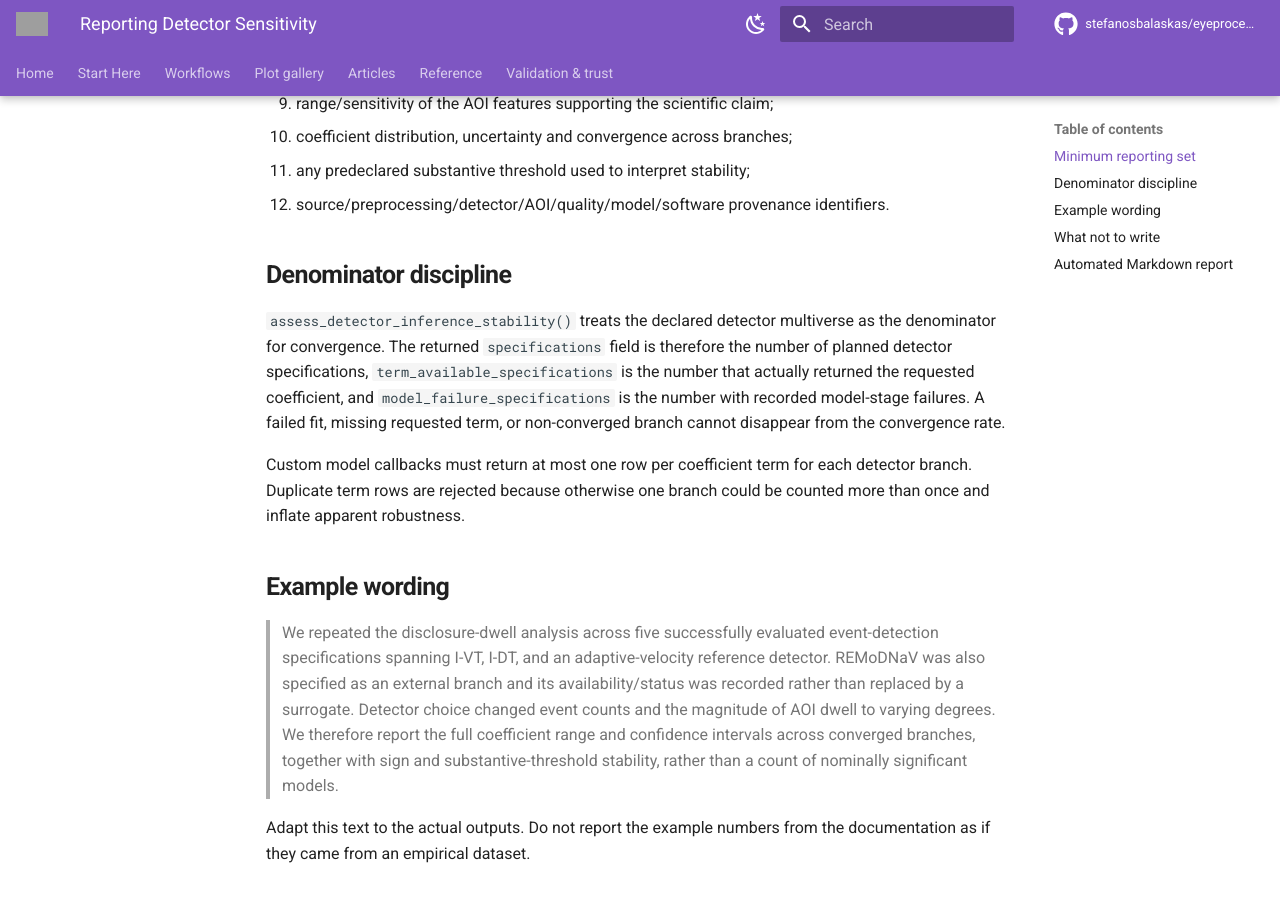
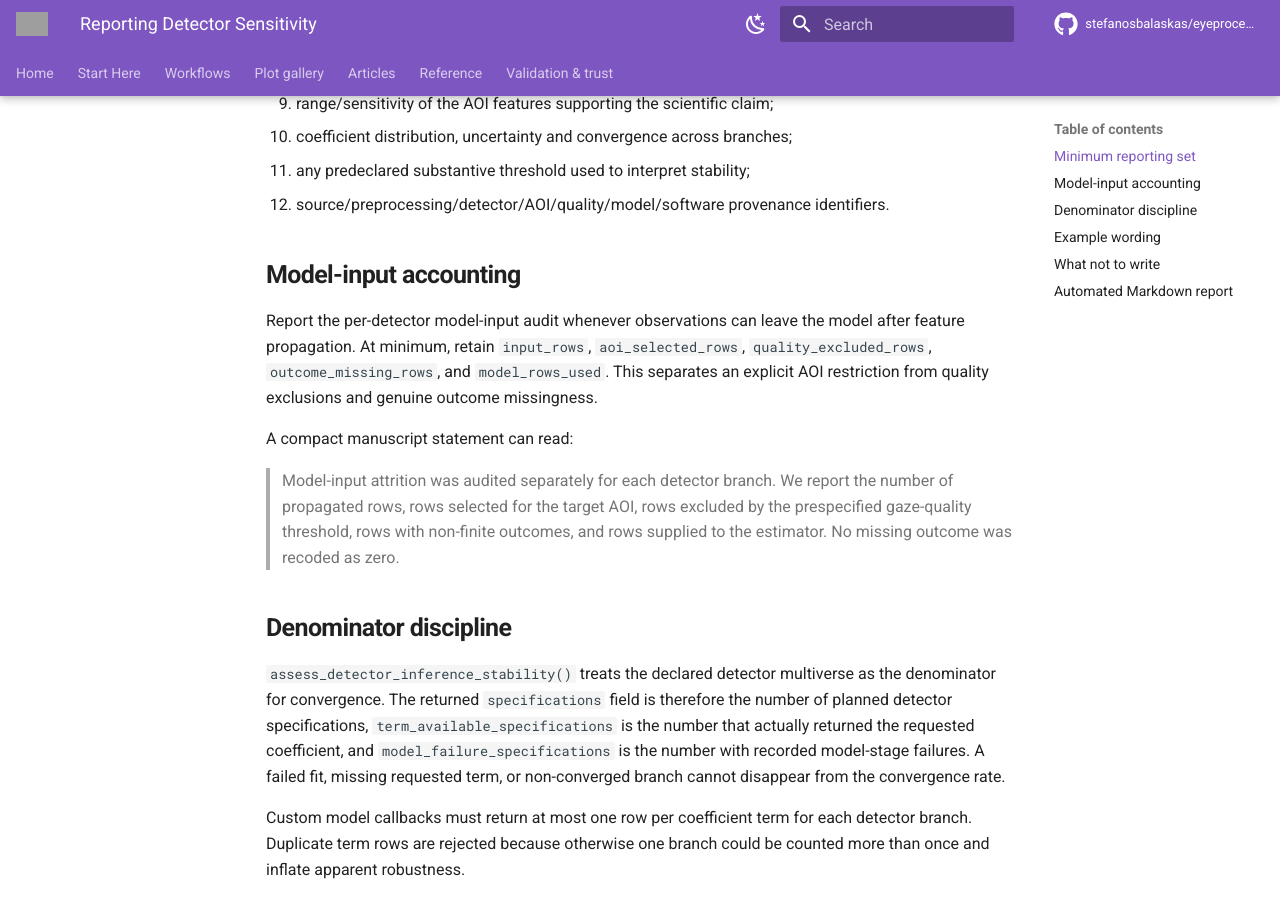
Before and after one commit to stefanosbalaskas/eyeprocesspy, an MkDocs documentation site: the page built from docs/guides/reporting-detector-sensitivity.md, in a window 1280 px wide and 900 px high, scrolled down 605 px. Built offline with MkDocs 1.6.1 and Material for MkDocs 9.7.7, drawn with Linux system fonts in a browser that asks for light colours; comment, search, counter and statistics services are not loaded; grey boxes are pictures that could not be loaded.

Commit message:
docs: document detector model input audit in reporting-detector-sensitivity.md

```diff
--- a/docs/guides/reporting-detector-sensitivity.md
+++ b/docs/guides/reporting-detector-sensitivity.md
@@ -18,6 +18,14 @@ Report:
 10. coefficient distribution, uncertainty and convergence across branches;
 11. any predeclared substantive threshold used to interpret stability;
 12. source/preprocessing/detector/AOI/quality/model/software provenance identifiers.
+
+## Model-input accounting
+
+Report the per-detector model-input audit whenever observations can leave the model after feature propagation. At minimum, retain `input_rows`, `aoi_selected_rows`, `quality_excluded_rows`, `outcome_missing_rows`, and `model_rows_used`. This separates an explicit AOI restriction from quality exclusions and genuine outcome missingness.
+
+A compact manuscript statement can read:
+
+> Model-input attrition was audited separately for each detector branch. We report the number of propagated rows, rows selected for the target AOI, rows excluded by the prespecified gaze-quality threshold, rows with non-finite outcomes, and rows supplied to the estimator. No missing outcome was recoded as zero.
 
 ## Denominator discipline
 
```
